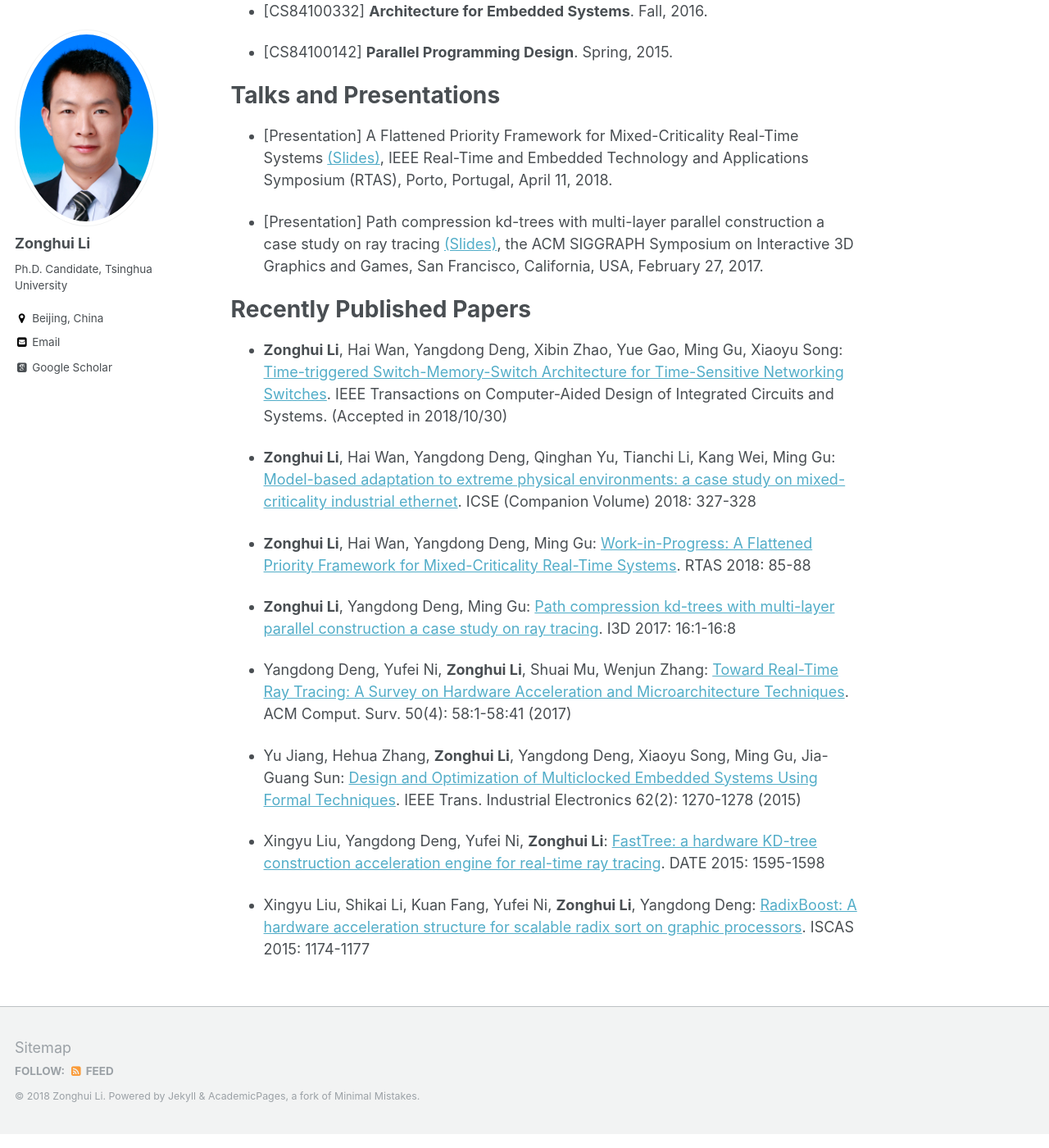
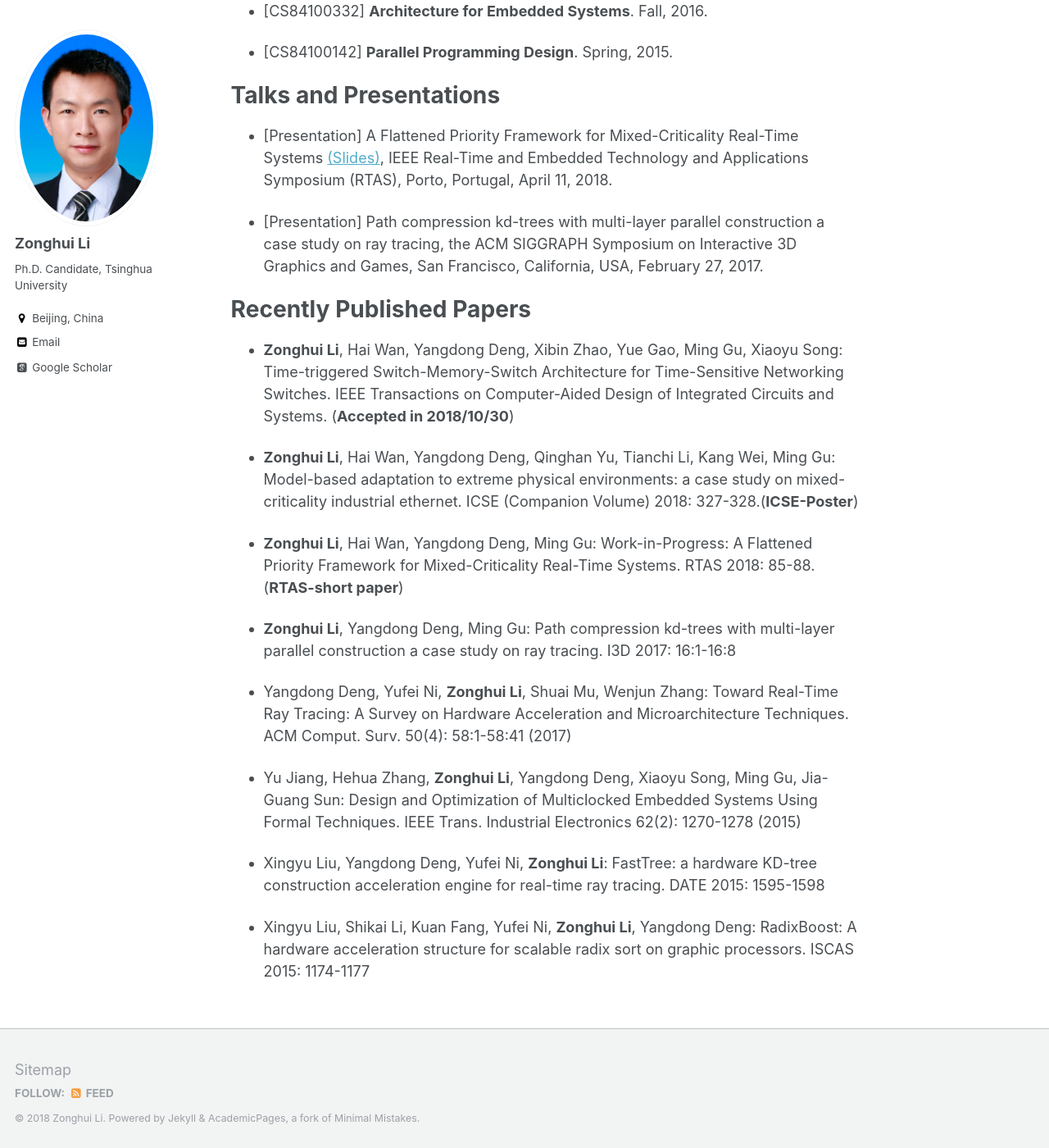
Before and after one commit to yingwangbjtu/lizonghui.github.io, a Jekyll site: the page built from _pages/about.md, in a window 1280 px wide and 1400 px high, scrolled down 2037 px. Shown: the whole window at 82% size. Built offline with Jekyll 4.4.1, drawn with Linux system fonts in a browser that asks for light colours; some web fonts are replaced.

Commit message:
Update about.md

```diff
--- a/_pages/about.md
+++ b/_pages/about.md
@@ -12,12 +12,12 @@ He received the B.S. degree in computer science from the Beijing Information Sci
 
 He is currently working toward the Ph.D. degree in software engineering at the School of Software, Tsinghua University, China since 2015. His research interests include Time Sensitive Networking, Industrial Ethernet, Real-time Embedded Systems, High Performance Computing.
 
-His supervisor and co-supervisor are [Ming Gu](http://www.thss.tsinghua.edu.cn/publish/soften/3131/2010/20101219102622467554674/20101219102622467554674_.html) and [Jiaguang Sun](http://www.thss.tsinghua.edu.cn/publish/soften/3131/2010/20101219095105462245998/20101219095105462245998_.html), respectively. He is partly advised by the guest professors, [Xiaoyu Song](#), Portland State University and [Chenyang Lu](https://www.cse.wustl.edu/~lu/), Washington University in St. Louis.
+His supervisor and co-supervisor are [Ming Gu](http://www.thss.tsinghua.edu.cn/publish/soften/3131/2010/20101219102622467554674/20101219102622467554674_.html) and [Jiaguang Sun](http://www.thss.tsinghua.edu.cn/publish/soften/3131/2010/20101219095105462245998/20101219095105462245998_.html), respectively. He is partly advised by the guest professors, [Xiaoyu Song](https://www.pdx.edu/ece/song), Portland State University and [Chenyang Lu](https://www.cse.wustl.edu/~lu/), Washington University in St. Louis.
 
 
 News
 ======
-[**Paper**] "**[Time-triggered Switch-Memory-Switch Architecture for Time-Sensitive Networking Switches](#)**" is accepted in the IEEE Transactions on Computer-Aided Design of Integrated Circuits and Systems. (2018/10/30)
+[**Paper**] "**Time-triggered Switch-Memory-Switch Architecture for Time-Sensitive Networking Switches**" is accepted in the IEEE Transactions on Computer-Aided Design of Integrated Circuits and Systems. (2018/10/30)
 
 
 Awards and Honors
@@ -76,31 +76,31 @@ Talks and Presentations
 ======
 - [Presentation] A Flattened Priority Framework for Mixed-Criticality Real-Time Systems [(Slides)](http://2018.rtas.org/wp-content/uploads/2018/05/1-zonghui.pdf), IEEE Real-Time and Embedded Technology and Applications Symposium (RTAS), Porto, Portugal, April 11, 2018.
 
-- [Presentation] Path compression kd-trees with multi-layer parallel construction a case study on ray tracing [(Slides)](#), the ACM SIGGRAPH Symposium on Interactive 3D Graphics and Games, San Francisco, California, USA, February 27, 2017.
+- [Presentation] Path compression kd-trees with multi-layer parallel construction a case study on ray tracing, the ACM SIGGRAPH Symposium on Interactive 3D Graphics and Games, San Francisco, California, USA, February 27, 2017.
 
 
 Recently Published Papers
 ======
 - **Zonghui Li**, Hai Wan, Yangdong Deng, Xibin Zhao, Yue Gao, Ming Gu, Xiaoyu Song:
-[Time-triggered Switch-Memory-Switch Architecture for Time-Sensitive Networking Switches](#). IEEE Transactions on Computer-Aided Design of Integrated Circuits and Systems. (Accepted in 2018/10/30)
+Time-triggered Switch-Memory-Switch Architecture for Time-Sensitive Networking Switches. IEEE Transactions on Computer-Aided Design of Integrated Circuits and Systems. (**Accepted in 2018/10/30**)
 
 - **Zonghui Li**, Hai Wan, Yangdong Deng, Qinghan Yu, Tianchi Li, Kang Wei, Ming Gu:
-[Model-based adaptation to extreme physical environments: a case study on mixed-criticality industrial ethernet](#). ICSE (Companion Volume) 2018: 327-328
+Model-based adaptation to extreme physical environments: a case study on mixed-criticality industrial ethernet. ICSE (Companion Volume) 2018: 327-328.(**ICSE-Poster**)
 
 - **Zonghui Li**, Hai Wan, Yangdong Deng, Ming Gu:
-[Work-in-Progress: A Flattened Priority Framework for Mixed-Criticality Real-Time Systems](#). RTAS 2018: 85-88
+Work-in-Progress: A Flattened Priority Framework for Mixed-Criticality Real-Time Systems. RTAS 2018: 85-88. (**RTAS-short paper**)
 
 - **Zonghui Li**, Yangdong Deng, Ming Gu:
-[Path compression kd-trees with multi-layer parallel construction a case study on ray tracing](#). I3D 2017: 16:1-16:8
+Path compression kd-trees with multi-layer parallel construction a case study on ray tracing. I3D 2017: 16:1-16:8
 
 - Yangdong Deng, Yufei Ni, **Zonghui Li**, Shuai Mu, Wenjun Zhang:
-[Toward Real-Time Ray Tracing: A Survey on Hardware Acceleration and Microarchitecture Techniques](#). ACM Comput. Surv. 50(4): 58:1-58:41 (2017)
+Toward Real-Time Ray Tracing: A Survey on Hardware Acceleration and Microarchitecture Techniques. ACM Comput. Surv. 50(4): 58:1-58:41 (2017)
 
 - Yu Jiang, Hehua Zhang, **Zonghui Li**, Yangdong Deng, Xiaoyu Song, Ming Gu, Jia-Guang Sun:
-[Design and Optimization of Multiclocked Embedded Systems Using Formal Techniques](#). IEEE Trans. Industrial Electronics 62(2): 1270-1278 (2015)
+Design and Optimization of Multiclocked Embedded Systems Using Formal Techniques. IEEE Trans. Industrial Electronics 62(2): 1270-1278 (2015)
 
 - Xingyu Liu, Yangdong Deng, Yufei Ni, **Zonghui Li**:
-[FastTree: a hardware KD-tree construction acceleration engine for real-time ray tracing](#). DATE 2015: 1595-1598
+FastTree: a hardware KD-tree construction acceleration engine for real-time ray tracing. DATE 2015: 1595-1598
 
 - Xingyu Liu, Shikai Li, Kuan Fang, Yufei Ni, **Zonghui Li**, Yangdong Deng:
-[RadixBoost: A hardware acceleration structure for scalable radix sort on graphic processors](#). ISCAS 2015: 1174-1177
+RadixBoost: A hardware acceleration structure for scalable radix sort on graphic processors. ISCAS 2015: 1174-1177
```
